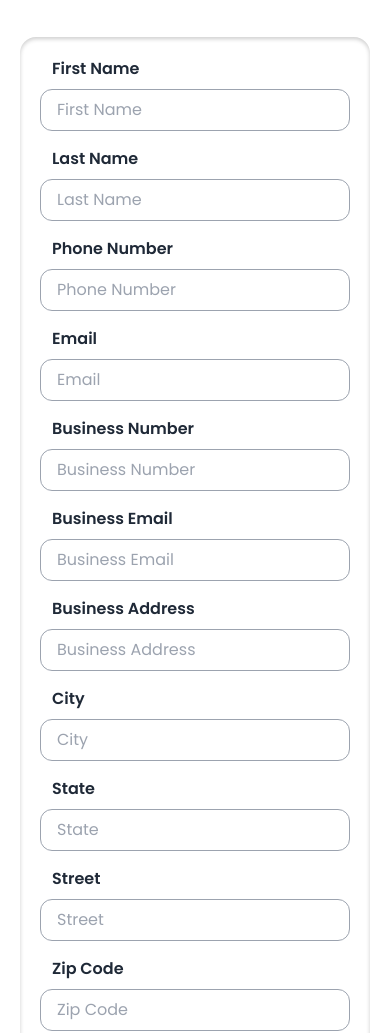
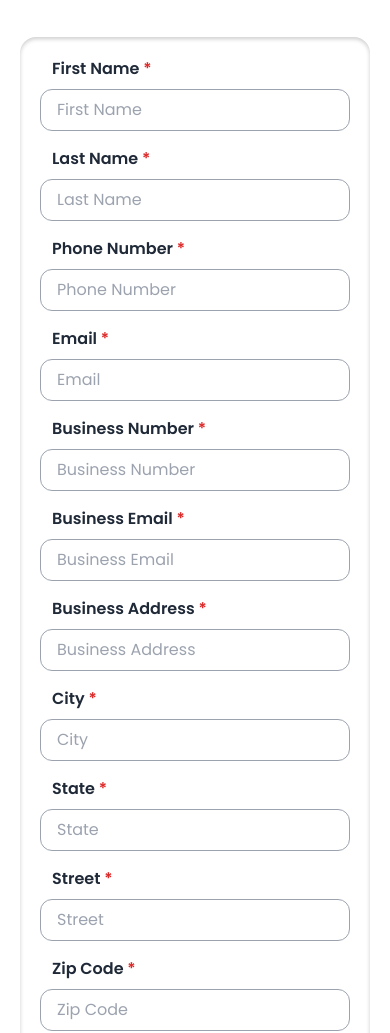
Before and after one commit to AbdullahSaad5/waypoint-warranty, a Next.js app: page /agents in a window 390 px wide. Shown: the part 2237-3270 px from the top of the page. Built offline with nearby package versions, Linux system fonts and the light colour scheme.

Commit message:
Landing Page completed with responsiveness

```diff
--- a/app/components/Form/index.tsx
+++ b/app/components/Form/index.tsx
@@ -7,7 +7,9 @@ export default function Form() {
           style={{ boxShadow: "inset 0 2px 4px rgba(0, 0, 0, 0.2)" }}
         >
           <div className="col-span-2 lg:col-span-1 md:col-span-1">
-            <label className="font-semibold ml-3">First Name</label>
+            <label className="font-semibold ml-3">
+              First Name<span className="text-red-600"> *</span>
+            </label>
             <input
               type="text"
               placeholder="First Name"
@@ -16,7 +18,9 @@ export default function Form() {
             />
           </div>
           <div className="col-span-2 lg:col-span-1 md:col-span-1">
-            <label className="font-semibold ml-3">Last Name</label>
+            <label className="font-semibold ml-3">
+              Last Name<span className="text-red-600"> *</span>
+            </label>
             <input
               type="text"
               placeholder="Last Name"
@@ -25,7 +29,9 @@ export default function Form() {
             />
           </div>
           <div className="col-span-2 lg:col-span-1 md:col-span-1">
-            <label className="font-semibold ml-3">Phone Number</label>
+            <label className="font-semibold ml-3">
+              Phone Number<span className="text-red-600"> *</span>
+            </label>
             <input
               type="text"
               placeholder="Phone Number"
@@ -34,7 +40,9 @@ export default function Form() {
             />
           </div>
           <div className="col-span-2 lg:col-span-1 md:col-span-1">
-            <label className="font-semibold ml-3">Email</label>
+            <label className="font-semibold ml-3">
+              Email<span className="text-red-600"> *</span>
+            </label>
             <input
               type="email"
               placeholder="Email"
@@ -43,7 +51,9 @@ export default function Form() {
             />
           </div>
           <div className="col-span-2 lg:col-span-1 md:col-span-1">
-            <label className="font-semibold ml-3">Business Number</label>
+            <label className="font-semibold ml-3">
+              Business Number<span className="text-red-600"> *</span>
+            </label>
             <input
               type="text"
               placeholder="Business Number"
@@ -52,7 +62,9 @@ export default function Form() {
             />
           </div>
           <div className="col-span-2 lg:col-span-1 md:col-span-1">
-            <label className="font-semibold ml-3">Business Email</label>
+            <label className="font-semibold ml-3">
+              Business Email<span className="text-red-600"> *</span>
+            </label>
             <input
               type="email"
               placeholder="Business Email"
@@ -61,7 +73,9 @@ export default function Form() {
             />
           </div>
           <div className="col-span-2">
-            <label className="font-semibold ml-3">Business Address</label>
+            <label className="font-semibold ml-3">
+              Business Address<span className="text-red-600"> *</span>
+            </label>
             <input
               type="text"
               placeholder="Business Address"
@@ -70,7 +84,9 @@ export default function Form() {
             />
           </div>
           <div className="col-span-2 lg:col-span-1 md:col-span-1">
-            <label className="font-semibold ml-3">City</label>
+            <label className="font-semibold ml-3">
+              City<span className="text-red-600"> *</span>
+            </label>
             <input
               type="text"
               placeholder="City"
@@ -79,7 +95,9 @@ export default function Form() {
             />
           </div>
           <div className="col-span-2 lg:col-span-1 md:col-span-1">
-            <label className="font-semibold ml-3">State</label>
+            <label className="font-semibold ml-3">
+              State<span className="text-red-600"> *</span>
+            </label>
             <input
               type="text"
               placeholder="State"
@@ -88,7 +106,9 @@ export default function Form() {
             />
           </div>
           <div className="col-span-2 lg:col-span-1 md:col-span-1">
-            <label className="font-semibold ml-3">Street</label>
+            <label className="font-semibold ml-3">
+              Street<span className="text-red-600"> *</span>
+            </label>
             <input
               type="text"
               placeholder="Street"
@@ -97,7 +117,9 @@ export default function Form() {
             />
           </div>
           <div className="col-span-2 lg:col-span-1 md:col-span-1">
-            <label className="font-semibold ml-3">Zip Code</label>
+            <label className="font-semibold ml-3">
+              Zip Code<span className="text-red-600"> *</span>
+            </label>
             <input
               type="number"
               placeholder="Zip Code"
--- a/app/components/LandingPage/index.tsx
+++ b/app/components/LandingPage/index.tsx
@@ -41,7 +41,10 @@ export default function LandingPage() {
           <p className="text-primaryText lg:text-2xl text-xl font-thin font-[Inter]">
             Customers
           </p>
-          <button className="bg-secondaryText text-primaryText text-sm lg:text-base px-3 py-2 lg:px-4 lg:py-3 rounded-md mt-4 hover:bg-[#2A76CC]">
+          <button
+            onClick={() => router.push("/products")}
+            className="bg-secondaryText text-primaryText text-sm lg:text-base px-3 py-2 lg:px-4 lg:py-3 rounded-md mt-4 hover:bg-[#2A76CC]"
+          >
             Explore our Products
           </button>
         </div>
@@ -51,6 +54,7 @@ export default function LandingPage() {
           <Card
             image={CardImage1}
             title="Dealers"
+            path="/dealers"
             description="In addition to next-level protection products, we offer custom branded collateral that can promote retention and drive customers back to your service bays."
             icon={
               <svg
@@ -68,6 +72,7 @@ export default function LandingPage() {
           <Card
             image={CardImage2}
             title="Agents"
+            path="/agents"
             description="In addition to next-level protection products, we offer custom branded collateral that can promote retention and drive customers back to your service bays."
             icon={
               <svg
@@ -87,6 +92,7 @@ export default function LandingPage() {
           <Card
             image={CardImage3}
             title="Products"
+            path="/products"
             description="In addition to next-level protection products, we offer custom branded collateral that can promote retention and drive customers back to your service bays."
             icon={
               <svg
--- a/app/components/MainPageCard/index.tsx
+++ b/app/components/MainPageCard/index.tsx
@@ -1,13 +1,24 @@
+"use client";
+
 import Image, { StaticImageData } from "next/image";
+import { useRouter } from "next/navigation";
 
 interface CardProps {
   image: StaticImageData;
   title: string;
   description: string;
   icon: JSX.Element;
+  path: string;
 }
 
-const Card: React.FC<CardProps> = ({ image, title, description, icon }) => {
+const Card: React.FC<CardProps> = ({
+  image,
+  title,
+  description,
+  icon,
+  path,
+}) => {
+  const router = useRouter();
   return (
     <div className="lg:w-[450px] w-[300px] md:w-[400px] h-max rounded-xl overflow-hidden shadow-lg bg-white relative">
       <div className="relative z-[1] w-full h-60">
@@ -40,7 +51,10 @@ const Card: React.FC<CardProps> = ({ image, title, description, icon }) => {
         </div>
       </div>
       <div className="px-6 pt-4 pb-2 mb-4 text-left">
-        <button className="bg-white hover:bg-gray-100 font-semibold py-2 px-4 border border-primary rounded-full shadow">
+        <button
+          onClick={() => router.push(path)}
+          className="bg-white hover:bg-gray-100 font-semibold py-2 px-4 border border-primary rounded-full shadow"
+        >
           Read More
         </button>
       </div>
--- a/app/globals.css
+++ b/app/globals.css
@@ -65,4 +65,82 @@
     background-color: white;
     transform: translate(85%, 78%) rotate(14deg);
   }
+
+  @media (min-width: 300px) and (max-width: 768px) {
+    .triangle {
+      width: 200px;
+      transform: translate(-11%, 79%) rotate(-14deg);
+    }
+    .triangle-1 {
+      width: 175px;
+    }
+  }
+
+  @media (width: 768px) {
+    .triangle {
+      width: 240px;
+      transform: translate(-4%, 79%) rotate(-14deg);
+    }
+    .triangle-1 {
+      width: 220px;
+    }
+  }
+
+  @media (min-width: 769px) and (max-width: 1024px) {
+    .triangle-1 {
+      transform: translate(75%, 78%) rotate(14deg);
+    }
+  }
+
+  @media (min-width: 1024px) and (max-width: 1200px) {
+    .triangle {
+      width: 180px;
+    }
+    .triangle-1 {
+      width: 200px;
+      transform: translate(58%, 87%) rotate(14deg);
+    }
+  }
+
+  @media (min-width: 1200px) and (max-width: 1276px) {
+    .triangle {
+      width: 210px;
+    }
+    .triangle-1 {
+      transform: translate(73%, 112%) rotate(14deg);
+    }
+  }
+
+  @media (min-width: 1276px) and (max-width: 1327px) {
+    .triangle {
+      width: 220px;
+    }
+    .triangle-1 {
+      transform: translate(73%, 102%) rotate(14deg);
+    }
+  }
+
+  @media (min-width: 1327px) and (max-width: 1365px) {
+    .triangle-1 {
+      transform: translate(85%, 113%) rotate(14deg);
+    }
+  }
+
+  @media (min-width: 1365px) {
+    .triangle-1 {
+      transform: translate(85%, 109%) rotate(14deg);
+    }
+  }
+
+  @media (min-width: 1382px) {
+    .triangle-1 {
+      transform: translate(85%, 101%) rotate(14deg);
+    }
+  }
+
+  @media (min-width: 1419px) {
+    .triangle-1 {
+      transform: translate(85%, 75%) rotate(14deg);
+    }
+  }
 }
--- a/app/products/[id]/page.tsx
+++ b/app/products/[id]/page.tsx
@@ -171,7 +171,7 @@ const SpecificProduct = ({ params }: { params: { id: string } }) => {
         </div>
       </section>
       <section className="flex flex-col justify-center items-center my-5 lg:mx-8">
-        <h3 className="lg:text-4xl text-2xl text-primary font-medium my-5 min-w-[600px] text-center">
+        <h3 className="lg:text-4xl text-3xl text-primary font-medium my-5 min-w-[250px] lg:min-w-[600px] text-center">
           Related Products
         </h3>
         <div className="flex flex-col lg:flex-row justify-center items-center gap-y-8 mx-5 lg:gap-x-[3%] my-8">
```
